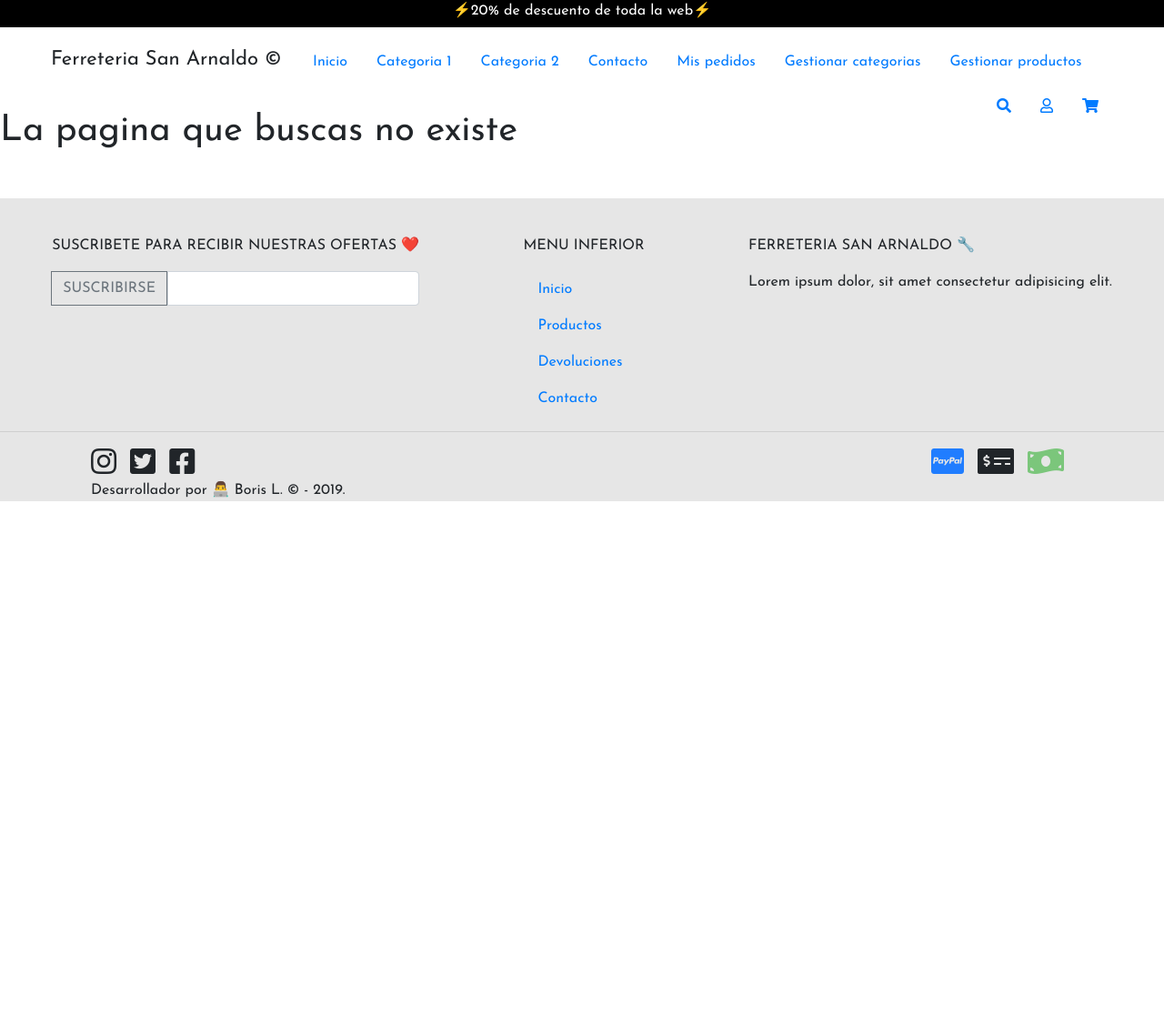
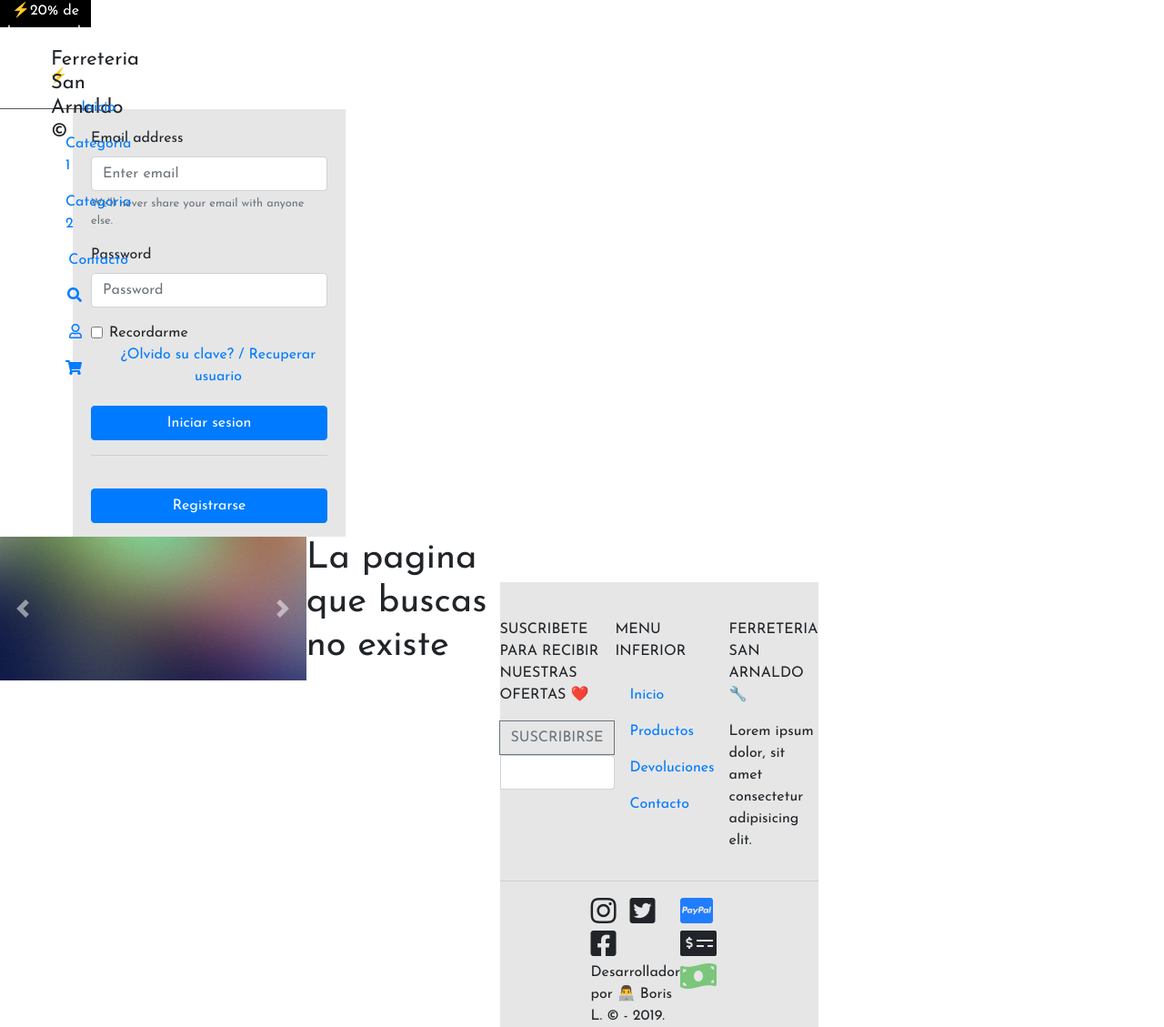
Before and after one commit to borizz1414/tienda, a PHP site: page /udemyphp/proyectophp-mvc-poo/usuario/login in a window 1280 px wide. Shown: the whole page at 91% size. Before the commit the page ends 551 px from the top, so only its background shows below. Run offline with PHP 8.4, Linux system fonts and the light colour scheme; some libraries are stand-ins or nearby versions.

Commit message:
registro y login terminado

```diff
--- a/assets/css/estilos.css
+++ b/assets/css/estilos.css
@@ -6,10 +6,14 @@
 }
 
 /* -------------- CABECERA -------------*/
+.contenedor{
+    width: 100px;
+}
 .header {
     height: 120px;
     display: flex;
     flex-direction: column;
+    border-bottom:1px solid rgb(87, 87, 87);
 }
 
 .ofertas-header {
@@ -48,12 +52,38 @@
     flex: 1 1 auto;
 }
 
-/*-------------- BANNER--------------*/
-.banner img {
-    height: 300px;
-    width: 100vw;
+
+/*------banner - login-----*/
+.banner-login{
+    display: flex;
+    justify-content: flex-start;
+    padding: 20px;
 }
+.banner{
+    width: 100%;
+    he
+}
+.login-register{
+    width: 300px;
+    margin-left:80px;
+    margin-right: 30px;
+    height: 470px;
+    background:#e6e6e6;
+    padding:20px;
 
+}
+.container-banner{
+    display: flex;
+justify-content: center;
+width: 900px;
+
+}
+#btn-registrar{
+    width: 100%;
+}
+#olvido_clave label{
+    text-align: center;
+}
 /*¨--------------PRODUCTOS-----------*/
 .productos {
     display: flex;
@@ -163,9 +193,7 @@
     letter-spacing: 10px;
 }
 
-#olvido_clave {
-    margin-left: 60px;
-}
+
 
 #btn-registrar,
 #btn-login {
--- a/index.php
+++ b/index.php
@@ -6,6 +6,7 @@ require_once 'config/db.php';
 require_once 'config/parametros.php';
 require_once 'helpers/utilities.php';
 require_once 'views/layout/header.php';
+require_once 'views/layout/slider.php';
 
 function show_error(){
     $error= new errorController();
@@ -33,8 +34,8 @@ if(class_exists($nombre_controlador)){
         $controlador->$action();
     }
     elseif(!isset($_GET['controller']) && !isset($_GET['action'])){
-        $action_desault = action_default;
-        $controlador->$default();
+        $action_default = action_default;
+        $controlador->$action_default();
     }else{
        show_error();
     }
--- a/views/layout/header.php
+++ b/views/layout/header.php
@@ -44,16 +44,7 @@
             <li class="nav-item">
               <a class="nav-link" href="#">Contacto</a>
             </li>
-            <li class="nav-item">
-              <a class="nav-link" href="#">Mis pedidos</a>
-            </li>
-            <li class="nav-item">
-              <a class="nav-link" href="#">Gestionar categorias</a>
-            </li>
-            <li class="nav-item">
-              <a class="nav-link" href="#">Gestionar productos</a>
-            </li>
-          </ul>
+        </ul>
         </div>
         <div class="iconos">
           <ul class="nav justify-content-end">
--- a/views/layout/slider.php
+++ b/views/layout/slider.php
@@ -1,9 +1,46 @@
- <!-- BANNER -->
- <section class="banner">
+
+      <div class="login-register">
+        <div class="container-login">
+      <?php if(!isset($_SESSION['identity'])): ?>
+    <div class="maps-form">
+        <form action="<?=base_url?>usuario/login" method="POST">
+          <div class="form-group">
+            <label for="email">Email address</label>
+            <input type="email" class="form-control" id="email-input" name="email" aria-describedby="emailHelp"
+              placeholder="Enter email" required>
+            <small id="emailHelp" class="form-text text-muted">We'll never share your email with anyone else.</small>
+          </div>
+          <div class="form-group">
+            <label for="password">Password</label>
+            <input type="password" class="form-control" id="password-input" name="password" required placeholder="Password">
+          </div>
+          <div class="form-check">
+            <input type="checkbox" class="form-check-input" id="exampleCheck1">
+            <label class="form-check-label" for="exampleCheck1">Recordarme</label>
+            <a href="" id="olvido_clave"><label class="form-check-label" for="exampleCheck1">¿Olvido su clave? /
+                Recuperar usuario</label></a>
+          </div>
+          <button type="submit" class="btn btn-primary" id="btn-registrar" value="registrarse">Iniciar sesion</button>
+          <hr>
+          <button type="submit" class="btn btn-primary" id="btn-registrar" value="registrarse">Registrarse</button>
+
+
+        </form>
+      </div>
+    </div>
+<?php else: ?>
+<h3><?= $_SESSION['identity']->nombre ?></h3>
+<h3><?= $_SESSION['identity']->apellidos ?></h3>
+<?php endif; ?>
+
+      </div>
+      <!-- BANNER -->
+      <div class="container-banner">
+ <div class="banner">
       <div id="carouselExampleControls" class="carousel slide" data-ride="carousel">
         <div class="carousel-inner">
           <div class="carousel-item active">
-            <img class="d-block w-100" src="<?=base_url?>assets/img/pic01.jpg" alt="First slide">
+            <img class="d-block w-100" src="<?=base_url?>assets/img/pic09.jpg" alt="First slide">
           </div>
           <div class="carousel-item">
             <img class="d-block w-100" src="<?=base_url?>assets/img/pic08.jpg" alt="Second slide">
@@ -21,4 +58,4 @@
           <span class="sr-only">Next</span>
         </a>
       </div>
-      </section>
+</div>
--- a/views/producto/destacados.php
+++ b/views/producto/destacados.php
@@ -1,4 +1,5 @@
- <!--TEXTO PRODUCTOS DESTACADOS-->
+
+ <!--TEXTO PRODU</div>CTOS DESTACADOS-->
  <div class="texto-productos">
       <div class="mas-vendidos">
         <h2>🔝 Todos los productos 🔝</h2>
```
Also changed, not shown: controllers/usuarioController.php (+20 -0 lines), models/usuario.php (+22 -3 lines), views/usuario/registro.php (line endings or trailing spaces).
